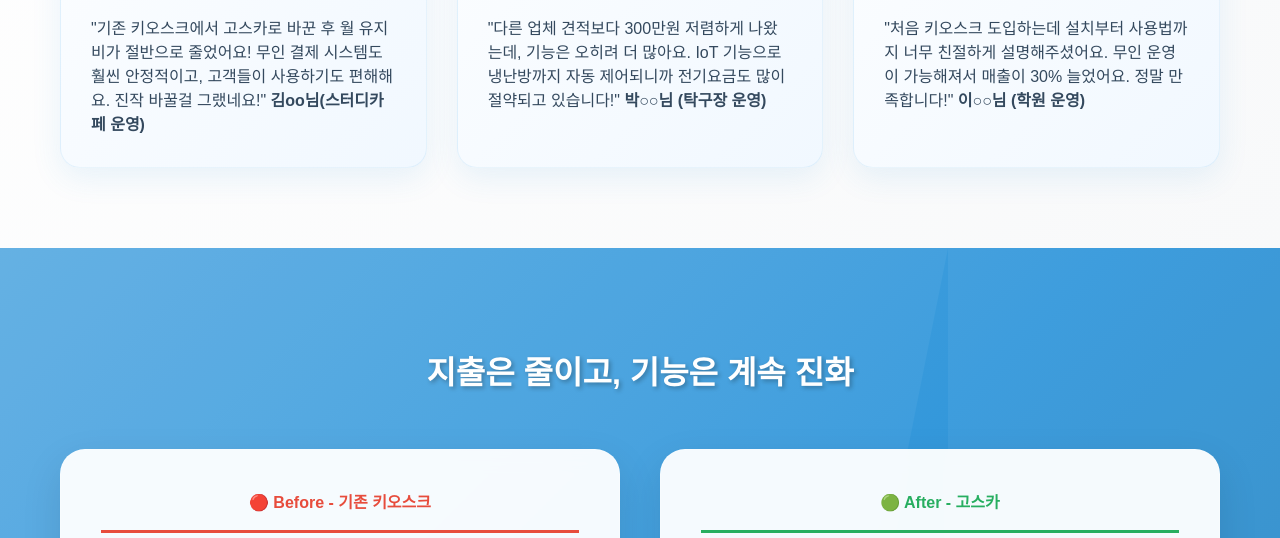
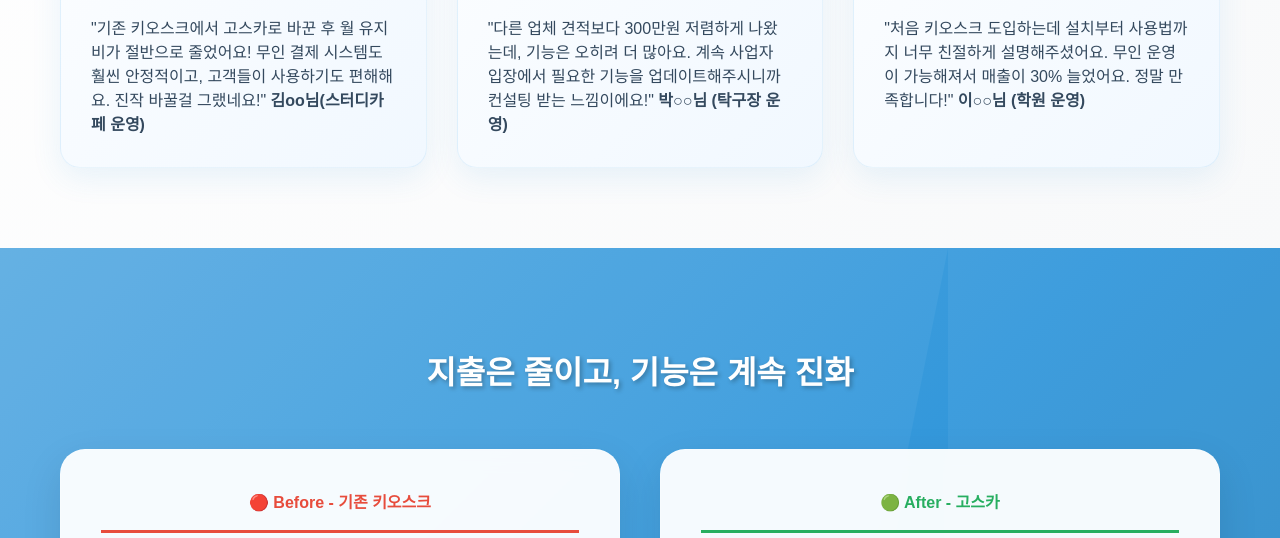
Before and after one commit to funkyts/miki, a plain HTML site: page index.html in a window 1280 px wide. Shown: the part 2078-2616 px from the top of the page. Drawn offline with Linux system fonts and the light colour scheme.

Commit message:
Update index.html

```diff
--- a/index.html
+++ b/index.html
@@ -915,7 +915,7 @@
                             💪 탁구장 키오스크 사용 이미지
                         </div>
                     </div>
-                    <p class="review-text">"다른 업체 견적보다 300만원 저렴하게 나왔는데, 기능은 오히려 더 많아요. IoT 기능으로 냉난방까지 자동 제어되니까 전기요금도 많이 절약되고 있습니다!" <b>박○○님 (탁구장 운영)</b></p>
+                    <p class="review-text">"다른 업체 견적보다 300만원 저렴하게 나왔는데, 기능은 오히려 더 많아요. 계속 사업자 입장에서 필요한 기능을 업데이트해주시니까 컨설팅 받는 느낌이에요!" <b>박○○님 (탁구장 운영)</b></p>
                 </div>
                 <div class="review-card">
                     <div class="stars">⭐⭐⭐⭐⭐</div>
```
